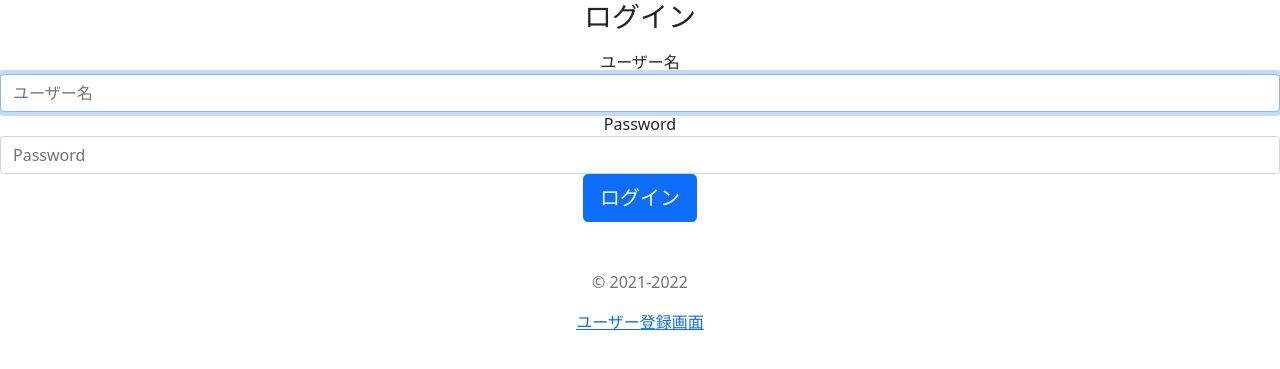
After one commit to OkuboAtsushi/board-project, a Django app: page /login/ in a window 1280 px wide. The commit adds this page. Shown: the top 369 px of the page. Run offline with Django 3.2, Linux system fonts and the light colour scheme.

Commit message:
Add login function

```diff
--- a/board_app/urls.py
+++ b/board_app/urls.py
@@ -1,8 +1,9 @@
 from django.urls import path
 
-from .views import signup, listfunc
+from .views import signup, loginfunc
 
 urlpatterns = [
     path('signup/', signup, name='signup'),
-    path('list/', listfunc, name='list'),
+    path('login/', loginfunc, name='login'),
+    # path('list/', listfunc, name='list'),
 ]
--- a/board_app/views.py
+++ b/board_app/views.py
@@ -16,3 +16,16 @@ def signup(request):
     else:
         form = UserCreationForm()
     return render(request, 'signup.html', {'form': form})
+
+
+def loginfunc(request):
+    if request.method == 'POST':
+        username = request.POST['username']
+        password = request.POST['password']
+        user = authenticate(request, username=username, password=password)
+        if user is not None:
+            login(request, user)
+            return redirect('list')
+        else:
+            return render(request, 'login.html', {})
+    return render(request, 'login.html', {})
--- /dev/null
+++ b/templates/login.html
@@ -0,0 +1,19 @@
+{% extends 'base.html' %}
+
+{% block content %}
+<body class="text-center">
+  <main class='form-signin'>
+    <form method="POST">{% csrf_token %}
+      <h1 class="h3 mb-3 font-weight-normal">ログイン</h1>
+      <label for="floatingInput" class="sr-only">ユーザー名</label>
+      <input type="text" id="floatingInput" class="form-control" placeholder="ユーザー名" name='username' required autofocus>
+      <label for="floatingPassword" class="sr-only">Password</label>
+      <input type="password" id="floatingPassword" class="form-control" placeholder="Password" name='password' required>
+
+      <button class="btn btn-lg btn-primary btn-block" type="submit">ログイン</button>
+      <p class="mt-5 mb-3 text-muted">&copy; 2021-2022</p>
+    </form>
+    <a href="{% url 'signup' %}">ユーザー登録画面</a>
+  </main>
+</body>
+{% endblock content %}
--- a/templates/signup.html
+++ b/templates/signup.html
@@ -19,6 +19,6 @@
     <div>
     <button type="submit">ユーザー登録</button>
     </div>
-    <a href="{% url 'list' %}">戻る</a>
+    <a href="{% url 'login' %}">ログイン画面</a>
   </form>
 {% endblock %}
```
